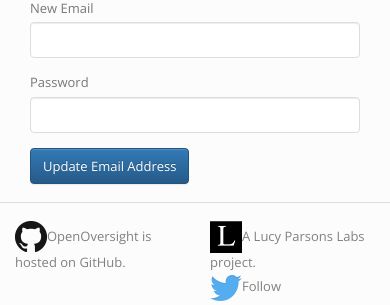
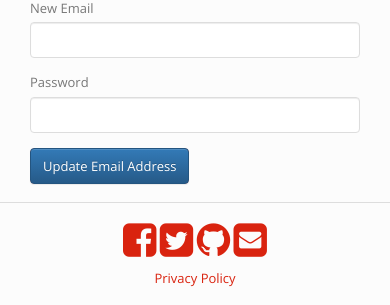
Before and after one commit to lucyparsons/OpenOversight, a Flask app: page /auth/change-email in a window 390 px wide. Shown: the part 216-521 px from the top of the page. Run offline with Flask 2, Linux system fonts and the light colour scheme; the visitor is signed in with stand-in values (Sample User, id 1); data comes from the database, SQL or seed files in the repository; parts of the project's set-up code (start-up, migrations or seed data) failed here and were passed over; some libraries are stand-ins or nearby versions.

Commit message:
Add improved base template

```diff
--- a/OpenOversight/app/templates/base.html
+++ b/OpenOversight/app/templates/base.html
@@ -11,12 +11,13 @@
     <title>OpenOversight - a Lucy Parsons Labs project</title>
 
     <!-- Bootstrap core CSS -->
-    <link href="{{ url_for('static', filename='css/bootstrap.min.css') }}" rel="stylesheet">
+    <link href="{{ url_for('static', filename='css/bootstrap.css') }}" rel="stylesheet">
     <!-- Bootstrap theme -->
-    <link href="{{ url_for('static', filename='css/bootstrap-theme.min.css') }}" rel="stylesheet">
+    <link href="{{ url_for('static', filename='css/bootstrap-theme.css') }}" rel="stylesheet">
 
     <!-- Custom styles for this template -->
     <link href="{{ url_for('static', filename='theme.css') }}" rel="stylesheet">
+    <link href="{{ url_for('static', filename='css/openoversight.css') }}" rel="stylesheet">
 
     <!-- jQuery -->
     <script src="{{ url_for('static', filename='js/jquery.min.js') }}"></script>
@@ -28,14 +29,6 @@
     <script src="{{ url_for('static', filename=item) }}"></script>
     {% endfor %}
 
-    <!-- Just for debugging purposes. Don't actually copy these 2 lines! -->
-    <!--[if lt IE 9]><script src="../../assets/js/ie8-responsive-file-warning.js"></script><![endif]-->
-
-    <!-- HTML5 shim and Respond.js for IE8 support of HTML5 elements and media queries -->
-    <!--[if lt IE 9]>
-      <script src="{{ url_for('static', filename='js/html5shiv.min.js') }}"></script>
-      <script src="{{ url_for('static', filename='js/respond.min.js') }}"></script>
-    <![endif]-->
   </head>
 
   <body role="document">
@@ -55,14 +48,13 @@
         </div>
         <div id="navbar" class="navbar-collapse collapse">
           <ul class="nav navbar-nav">
-            <li><a href="/">Home</a></li>
             <li><a href="/find">Find an Officer</a></li>
             <li><a href="/submit">Submit Images</a></li>
             <li><a href="/label">Volunteer</a></li>
-            <li><a href="/leaderboard">Leaderboard</a></li>
+            {% if current_user and current_user.is_authenticated %}
+                <li><a href="/leaderboard">Leaderboard</a></li>
+            {% endif %}
             <li><a href="/about">About</a></li>
-            <li><a href="/contact">Contact</a></li>
-            <li><a href="/privacy">Privacy Policy</a></li>
           </ul>
           <ul class="nav navbar-nav navbar-right">
             {% if current_user and current_user.is_authenticated %}
@@ -80,7 +72,7 @@
               <li><a href="{{ url_for('auth.login') }}">Log In</a></li>
             {% endif %}
           </ul>
-        </div><!--/.nav-collapse -->
+        </div>
       </div>
     </nav>
 
@@ -101,25 +93,21 @@
     {% block content %}{% endblock %}
 
     <hr>
+
     <footer class="footer">
-    <div class="container theme-showcase" role="main">
-      <div class="row">
-        <div class="col-xs-6 col-md-4">
-          <a class="text-muted" href="https://github.com/lucyparsons/OpenOversight"><img src="{{url_for('static', filename='images/github.ico')}}"/>OpenOversight is hosted on GitHub.</a>
+        <div class="container text-muted">
+          <div class="text-center center-block">
+              <a href="https://www.facebook.com/lucyparsonslabs"><i class="fa fa-facebook-square fa-3x social"></i></a>
+	            <a href="https://twitter.com/lucyparsonslabs"><i class="fa fa-twitter-square fa-3x social"></i></a>
+	            <a href="https://github.com/lucyparsons/openoversight"><i class="fa fa-github fa-3x social"></i></a>
+	            <a href="mailto:info@lucyparsonslabs.com"><i class="fa fa-envelope-square fa-3x social"></i></a>
+          </div>
         </div>
-        <div class="col-xs-6 col-md-4">
-          <a class="text-muted" href="https://lucyparsonslabs.com"><img src="{{url_for('static', filename='images/lplfavicon.png')}}"/>A Lucy Parsons Labs project.</a>
+        <div class="container text-muted">
+          <div class="text-center center-block">
+            <a href="/privacy" class="btn">Privacy Policy</a>
+          </div>
         </div>
-        <div class="pull-right col-xs-6 col-md-4">
-          <a class="text-muted" href="https://twitter.com/lucyparsonslabs"><img src="{{url_for('static', filename='images/twitterfavicon.ico')}}"/>Follow @lucyparsonslabs on Twitter.</a>
-        </div>
-      </div>
-      <div class="row">
-        <div class="col-xs-6 col-md-3"></div>
-        <div class="col-xs-6 col-md-6"><a class="text-muted" href="https://lucyparsonslabs.com/securedrop"><img src="{{url_for('static', filename='images/securedrop.png')}}"/>Send us documents or messages anonymously using our SecureDrop server.</a></div>
-        <div class="col-xs-6 col-md-3"></div>
-      </div>
-    </div>
     </footer>
 
     <script src="{{ url_for('static', filename='js/bootstrap.min.js') }}"></script>
```
Also changed, not shown: OpenOversight/app/templates/contact.html (deleted, +0 -15 lines).
